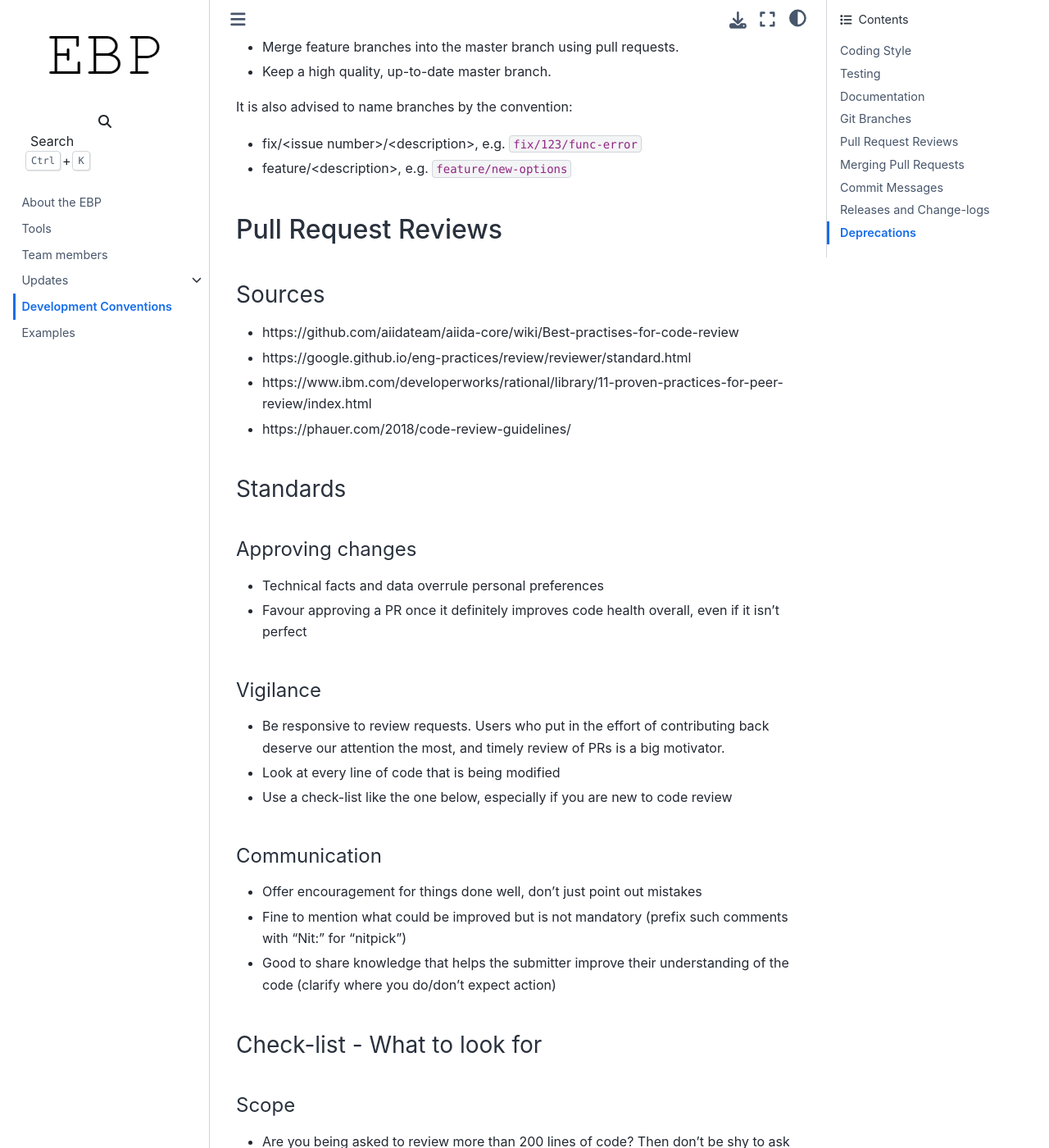
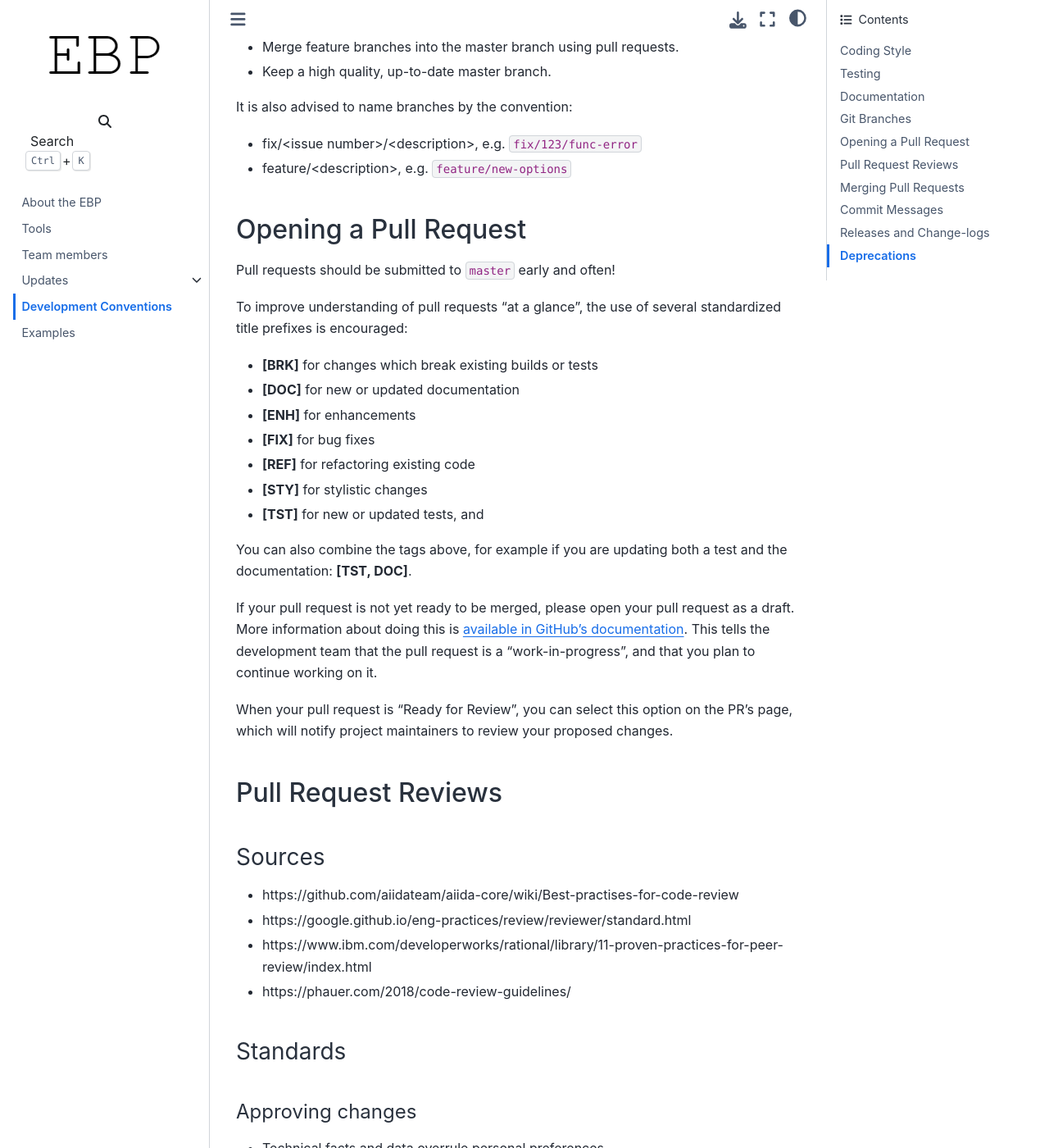
Before and after one commit to executablebooks/meta, a Sphinx documentation site: the page built from docs/dev-conventions.md, in a window 1280 px wide and 1400 px high, scrolled down 2201 px. Shown: the whole window at 82% size. Built offline with Sphinx 7.4.7 and the Sphinx Book theme 1.1.4, drawn with Linux system fonts in a browser that asks for light colours.

Commit message:
Add notes on opening a PR
adapted from https://github.com/executablebooks/jupyter-book/blob/master/docs/contribute/intro.md

```diff
--- a/docs/dev-conventions.md
+++ b/docs/dev-conventions.md
@@ -96,6 +96,30 @@ It is also advised to name branches by the convention:
 
 - fix/\<issue number\>/\<description\>, e.g. `fix/123/func-error`
 - feature/\<description\>, e.g. `feature/new-options`
+
+(dev/pr_open)=
+
+## Opening a Pull Request
+
+Pull requests should be submitted to `master` early and often!
+
+To improve understanding of pull requests "at a glance", the use of several standardized title prefixes is encouraged:
+
+- **[BRK]** for changes which break existing builds or tests
+- **[DOC]** for new or updated documentation
+- **[ENH]** for enhancements
+- **[FIX]** for bug fixes
+- **[REF]** for refactoring existing code
+- **[STY]** for stylistic changes
+- **[TST]** for new or updated tests, and
+
+You can also combine the tags above, for example if you are updating both a test and the documentation: **[TST, DOC]**.
+
+If your pull request is not yet ready to be merged, please open your pull request as a draft.
+More information about doing this is [available in GitHub's documentation](https://help.github.com/articles/about-pull-requests/#draft-pull-requests).
+This tells the development team that the pull request is a "work-in-progress", and that you plan to continue working on it.
+
+When your pull request is "Ready for Review", you can select this option on the PR's page, which will notify project maintainers to review your proposed changes.
 
 (dev/pr_reviews)=
 
```
